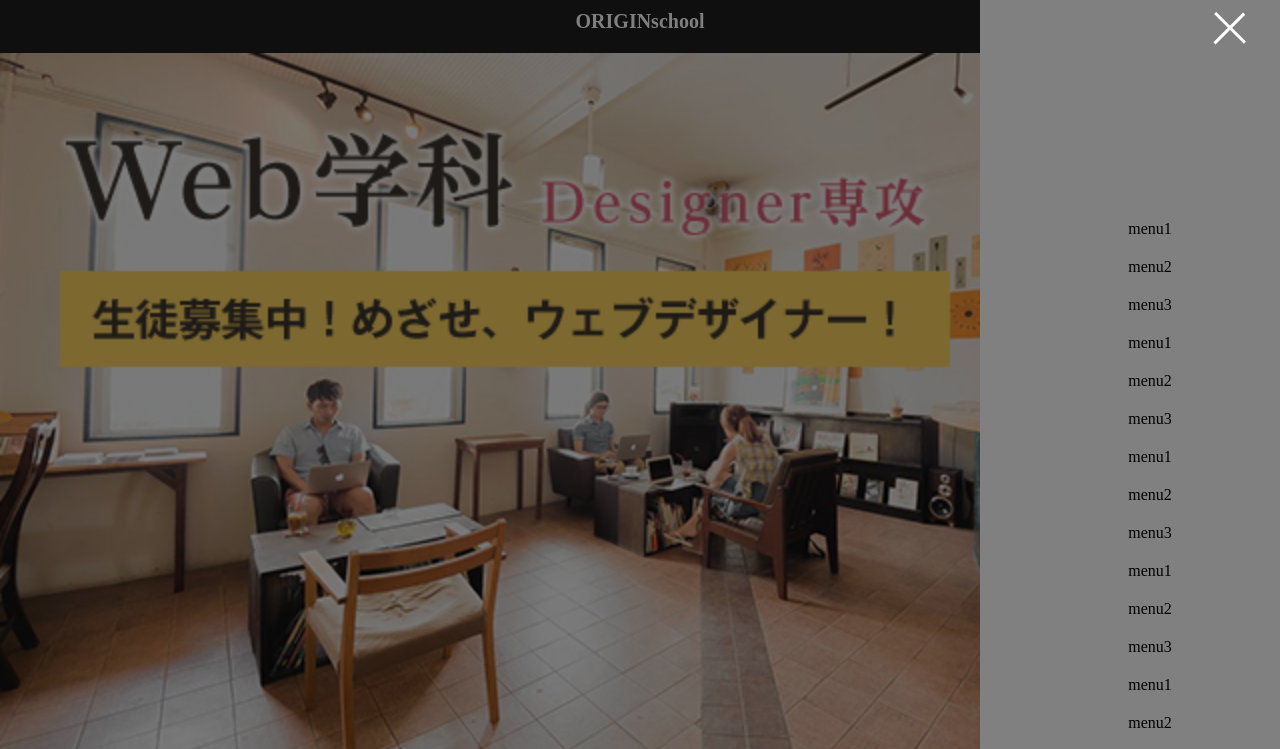
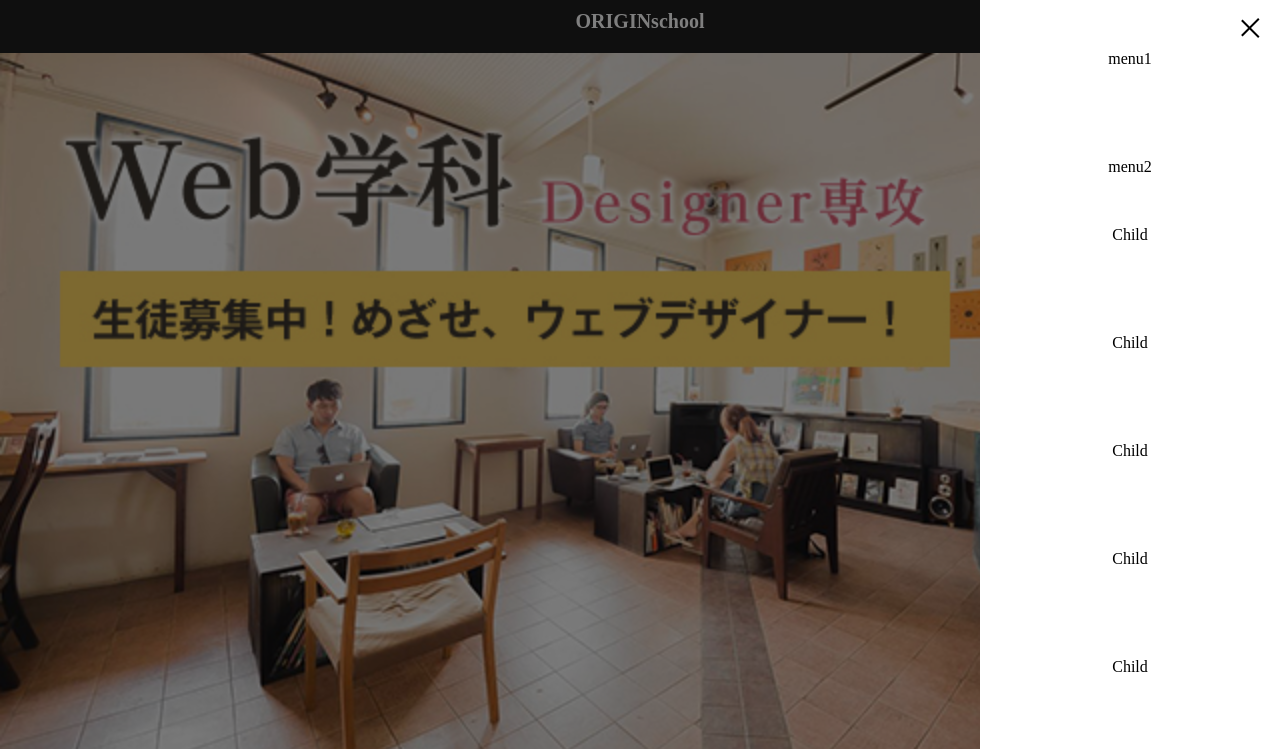
Before and after one commit to KosukeOmura/school_sited, a plain HTML site: page index.html in a window 1280 px wide. Both pictures are taken after a click on the element 1245 px from the left and 26 px from the top of the page. Shown: the top 749 px of the page. Drawn offline with Linux system fonts and the light colour scheme; files whose address does not match are found by name.

Commit message:
no message

```diff
--- a/css/top.css
+++ b/css/top.css
@@ -47,7 +47,7 @@
 #top-box #hamburger-menu {
   display: block;
   height: 53px;
-  width: 70px;
+  width: 40px;
   position: fixed;
   top: 0;
   right: 0;
@@ -55,7 +55,7 @@
 }
 
 #top-box #hamburger-menu .border1 {
-  height: 3px;
+  height: 2px;
   width: 60%;
   background: white;
   position: absolute;
@@ -66,17 +66,19 @@
 }
 
 #top-box #hamburger-menu .border1:nth-of-type(1) {
-  transform: translate(-50%, -15px);
+  transform: translate(-50%, -10px);
 }
 #top-box #hamburger-menu.active .border1:nth-of-type(1) {
-  transform: rotate(45deg) translate(-50%, 20px);
+  transform: rotate(45deg) translate(-50%, 13px);
+  background: black;
 }
 
 #top-box #hamburger-menu .border1:nth-of-type(3) {
-  transform: translate(-50%, 15px);
+  transform: translate(-50%, 8px);
 }
 #top-box #hamburger-menu.active .border1:nth-of-type(3) {
-  transform: rotate(-45deg) translate(-50%, -21px);
+  transform: rotate(-45deg) translate(-50%, -13px);
+  background: black;
 }
 
 #top-box #hamburger-menu.active .border1:nth-of-type(2) {
@@ -85,35 +87,31 @@
 
 
 nav {
+  overflow: auto;
   z-index:2;
   opacity: 0;
-  visibility: hidden;
   transition: .3s;
   position: fixed;
-  padding:200px 0px 100px;
   top:0;
   right:0;
-  background:gray;
+  background:white;
   width:300px;
   height: 100vh;
-  max-height:100vh;
-  overflow:auto;
+  max-height:100%;
   box-shadow: 3px 0 0 black;
+  visibility: hidden;
 }
-/* nav ul {
-  display:flex;
-  align-items:center;
-  flex-direction: column;
-  justify-content:center;
-  height: 200px;
-} */
+nav ul {
+padding:0;
+}
 
 nav ul li {
   text-align: center;
+  margin-bottom:30%;
 }
 
 nav ul li:not(first-of-type) {
-  margin-top:20px;
+  margin-top:50px;
 }
 
 nav.active {
@@ -121,6 +119,27 @@ nav.active {
   visibility: visible;
 }
 
+nav p{
+  cursor:pointer;
+}
+
+/* ナビの子ナビ */
+
+#Childy{
+  display:none;
+  background-color:black;
+  box-shadow: 3px 0 0 black;
+  color:black;
+  transition: .3s;
+}
+#Childy li {
+  margin:0;
+}
+#Childy.active {
+  display:inline;
+}
+
+/* ナビの子ナビ 終了*/
 #bg-image {
   width: 100%;
 }
@@ -243,7 +262,5 @@ footer p {
 }
 
 @media screen and (max-width: 640px) {
-  #hamburger-menu {
-    right: 0;
-  }
+
 }
--- a/index.html
+++ b/index.html
@@ -19,14 +19,24 @@
 
         <nav id="nav">
             <ul>
-                <li><a href="">menu1</a></li>
-                <li><a href="">menu2</a></li>
-                <li><a href="">menu3</a></li>
-                <li><a href="">menu1</a></li>
-                <li><a href="">menu2</a></li>
-                <li><a href="">menu3</a></li>
-                <li><a href="">menu1</a></li>
-                <li><a href="">menu2</a></li>
+                <li id="Arrow">menu1</li>
+                    <ul id="Childy">
+                        <li><a href="">Child</a></li>
+                        <li><a href="">Child</a></li>
+                        <li><a href="">Child</a></li>
+                        <li><a href="">Child</a></li>
+                        <li><a href="">Child</a></li>
+                    </ul>
+                </li>
+                <li id="Arrow"><a href="">menu2</a>
+                    <ul>
+                        <li><a href="">Child</a></li>
+                        <li><a href="">Child</a></li>
+                        <li><a href="">Child</a></li>
+                        <li><a href="">Child</a></li>
+                        <li><a href="">Child</a></li>
+                    </ul>
+                </li>
                 <li><a href="">menu3</a></li>
                 <li><a href="">menu1</a></li>
                 <li><a href="">menu2</a></li>
--- a/js/slider.js
+++ b/js/slider.js
@@ -7,3 +7,10 @@ document.addEventListener('DOMContentLoaded', function(){
         document.getElementById('mask').classList.toggle('active');
     })
 });
+
+document.addEventListener('DOMContentLoaded', function(){
+    document.getElementById('Arrow').addEventListener('click', function () {
+        this.classList.toggle('active');
+        document.getElementById('Childy').classList.toggle('active');
+    })
+});
```
